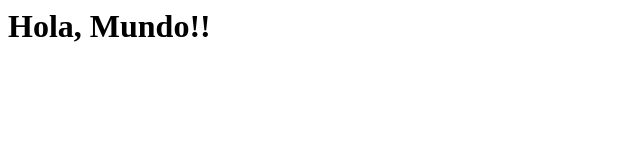
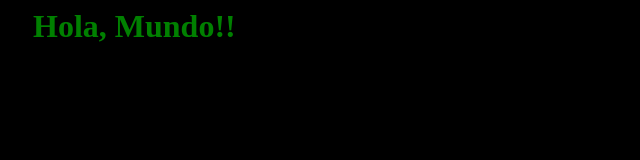
Before and after one commit to aapm78/aapm78.github.io, a plain HTML site: page index.html in a window 1280 px wide. Shown: the whole page, without its empty margins (0-640 px from the left). Drawn offline with Linux system fonts and the light colour scheme.

Commit message:
creacion de doc mystyles

```diff
--- a/index.html
+++ b/index.html
@@ -4,6 +4,7 @@
     <meta http-equiv="X-UA-Compatible" content="IE=edge">
     <meta name="viewport" content="width=device-width, initial-scale=1.0">
     <title>Document</title>
+    <link rel="stylesheet" href="./mystyles.css"
 </head>
 <body>
     <h1>Hola, Mundo!!</h1>
--- /dev/null
+++ b/mystyles.css
@@ -0,0 +1,7 @@
+body{
+    background-color: black;
+}
+h1{
+    color: green;
+    margin-left: 25px;
+}
```
